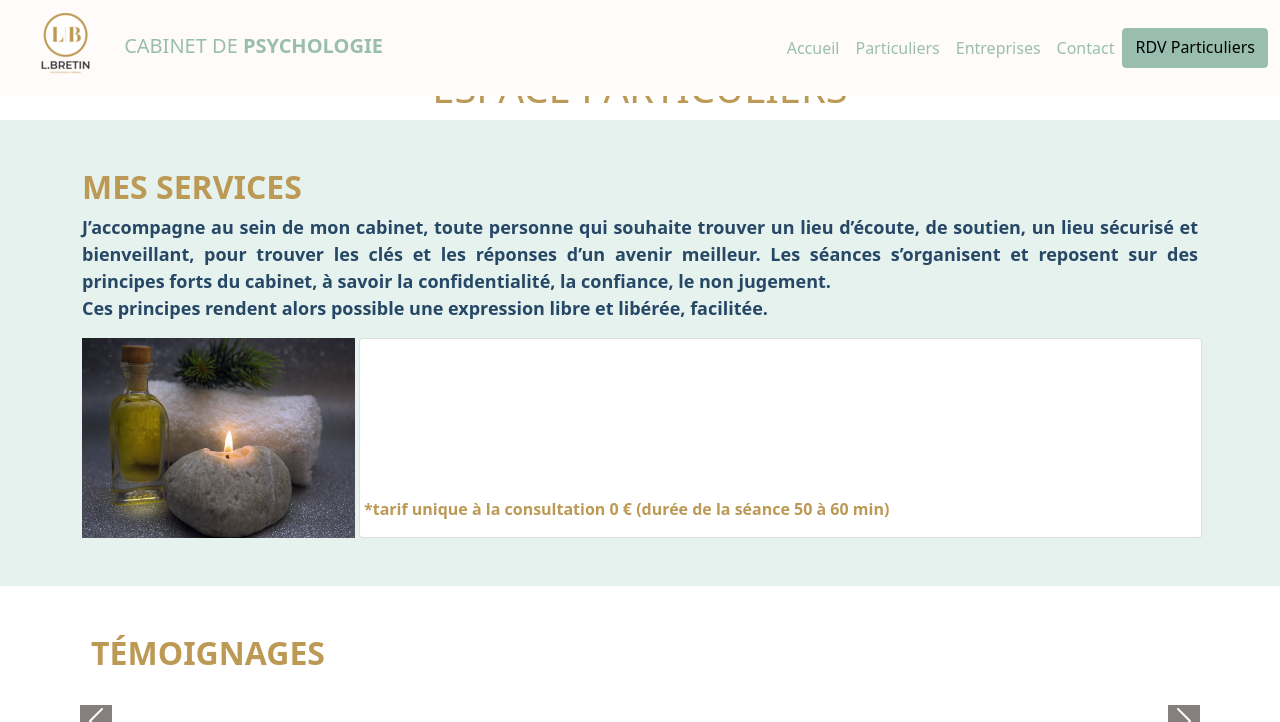
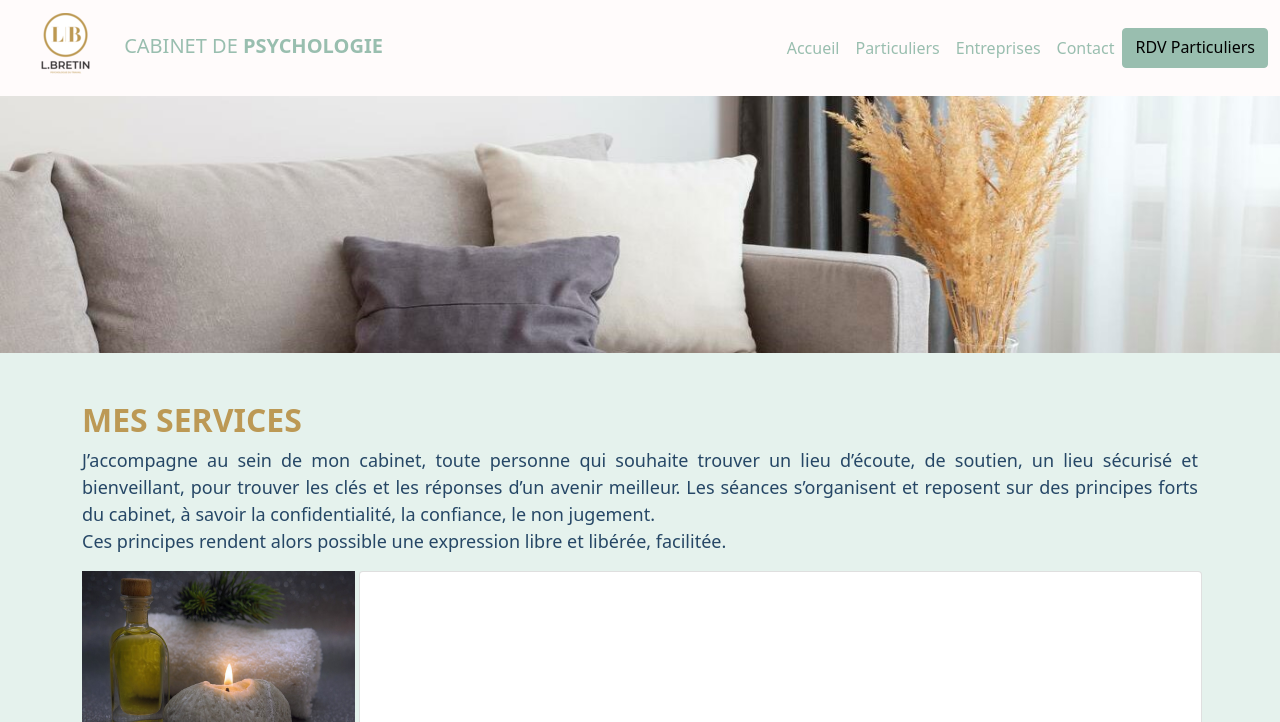
Before and after one commit to WildCodeSchool/orleans-202103-php-project-bretin, a Symfony app: template templates/Individuals/index.html.twig in a window 1280 px wide. Shown: the top 722 px of the page. Run offline with Twig, Linux system fonts and the light colour scheme; the template is opened without the code that fills it, so the values that code supplies are empty; style sheets or scripts are compiled from the project's sources; some libraries are stand-ins or nearby versions.

Commit message:
bannière espace particuliers

```diff
--- a/assets/styles/companies.scss
+++ b/assets/styles/companies.scss
@@ -4,7 +4,11 @@
 .title_companies h1{
     color: $quinary;
     font-weight: 900;
-    background-color: opacify($color: #ffffff80, $amount: -0);
+    background-color: opacify($color: #ffffff90, $amount: -0);
+
+    @media (min-width: 260px) and (max-width: 1400px) {
+        display:none;
+    }
 }
 
 h2{
--- a/assets/styles/individuals.scss
+++ b/assets/styles/individuals.scss
@@ -1,8 +1,16 @@
 @import 'variables.scss';
 @import "~bootstrap/scss/bootstrap";
 
-h1{
+.title_individuals h1{
     color: $quinary;
+    font-weight: 900;
+    background-color: opacify($color: #ffffff90, $amount: -0);
+
+
+@media (min-width: 260px) and (max-width: 1400px) {
+    display:none;
+}
+
 }
 
 h2{
@@ -32,7 +40,6 @@ h2{
 
 
 .services_description{
-    font-weight: bold;
     font-size: 18px;
     text-align: justify;
     line-height: 1.5em;
--- a/templates/Individuals/index.html.twig
+++ b/templates/Individuals/index.html.twig
@@ -9,7 +9,15 @@
 
 
 {% block body %}
-	<h1 class="text-center pt-3 mt-5">ESPACE PARTICULIERS</h1>
+	<section="individuals">
+		<img class="background-particuliers w-100 position-relative" img src="{{ asset('build/images/background-particuliers.jpg') }}" alt="background_particuliers_picture">
+			{# <div class ="row">
+			<div class = "col col-md-6 col-lg-3"> #}
+		<div class="title_individuals position-absolute top-50 start-50 translate-middle">
+			<h1>ESPACE PARTICULIERS</h1>
+		</div>
+		</div>
+			</div>
 	<section class="services py-5 px-5">
 	<div class="container">
 		<h2>MES SERVICES</h2>
@@ -34,6 +42,7 @@
 		</div>
 		</div>
 	</section>
+	</section>
 	<section class = "text-center ">
 		{% include "Components/_testimonyIndividuals.html.twig" %}
 	</section>
```
Also changed, not shown: assets/images/background-particuliers.jpg (added).
